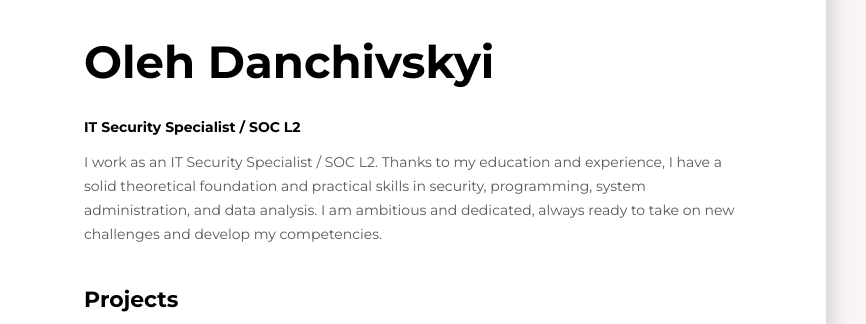
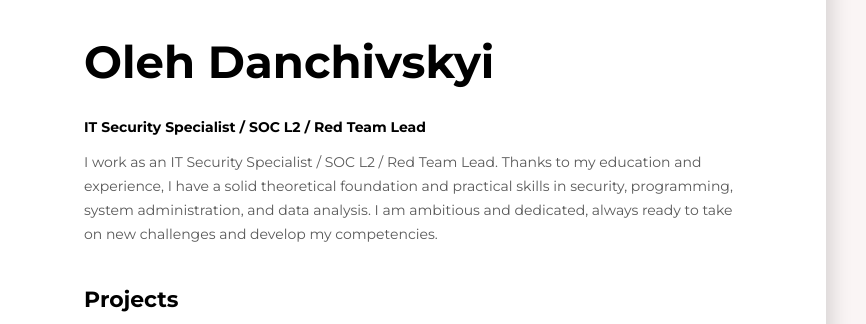
Before and after one commit to Danchivskyi/CV-English, a plain HTML site: page index.html in a window 1280 px wide. Shown: the part 106-430 px from the top of the page, 414-1280 px from the left. Drawn offline with Linux system fonts and the light colour scheme.

Commit message:
01.12.2024

```diff
--- a/index.html
+++ b/index.html
@@ -19,9 +19,9 @@
             <main>
                 <div class="main-description">
                     <h1>Oleh Danchivskyi</h1>
-                    <h2 class="job-title">IT Security Specialist / SOC L2</h2>
+                    <h2 class="job-title">IT Security Specialist / SOC L2 / Red Team Lead</h2>
 
-                    <p class="descrription">I work as an IT Security Specialist / SOC L2. Thanks to my education and experience, I have a solid theoretical foundation and practical skills in security,
+                    <p class="descrription">I work as an IT Security Specialist / SOC L2 / Red Team Lead. Thanks to my education and experience, I have a solid theoretical foundation and practical skills in security,
                         programming, system administration, and data analysis. I am ambitious and dedicated, always ready to take on new challenges and develop my competencies.</p>
                 </div>
 
```
